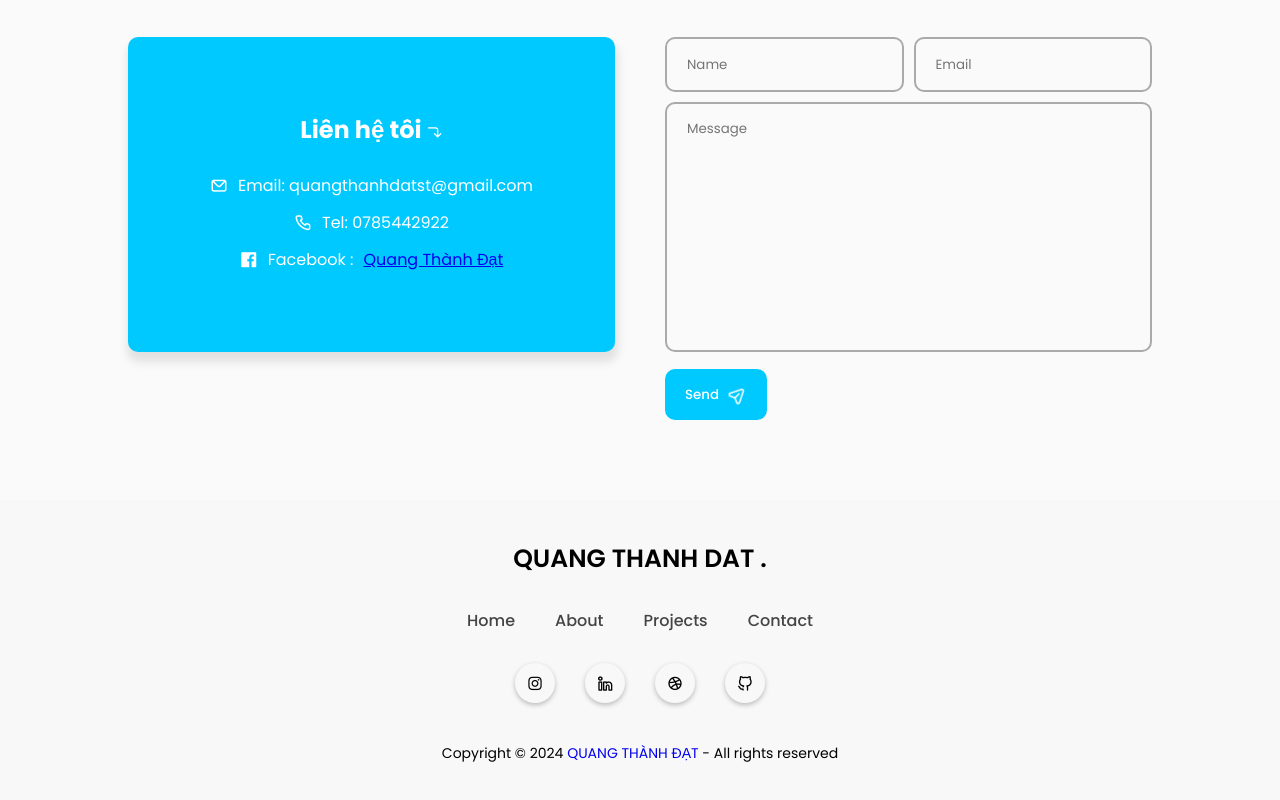
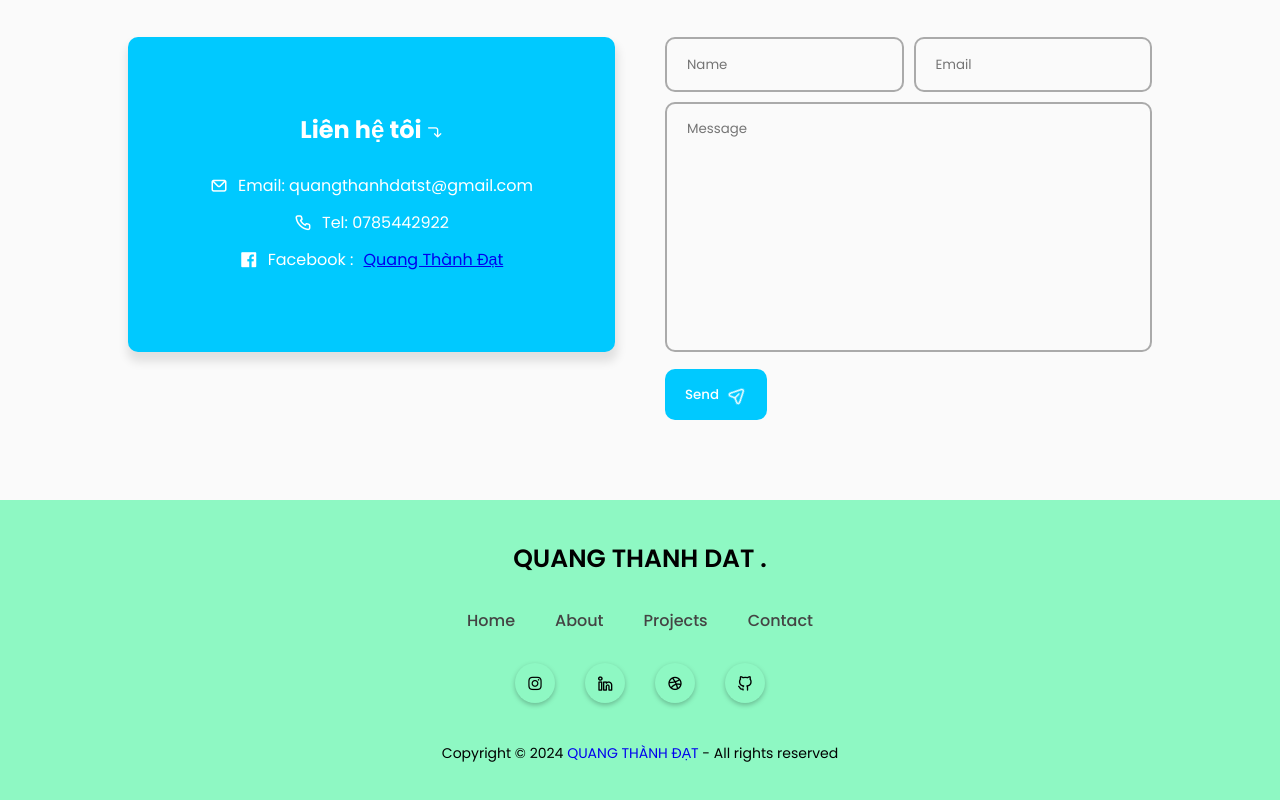
Before and after one commit to quangthanhdat24/quangthanhdatst, a plain HTML site: page index.html in a window 1280 px wide. Shown: the part 1505-2305 px from the top of the page. Drawn offline with nearby package versions, Linux system fonts and the light colour scheme.

Commit message:
changes index.html file

```diff
--- a/index.html
+++ b/index.html
@@ -512,7 +512,7 @@ footer{
     align-items: center;
     flex-direction: column;
     row-gap: 30px;
-    background: #F8F8F8;
+    background: #8ef8c3;
     padding-block: 40px 60px;
 }
 .top-footer p{
```
